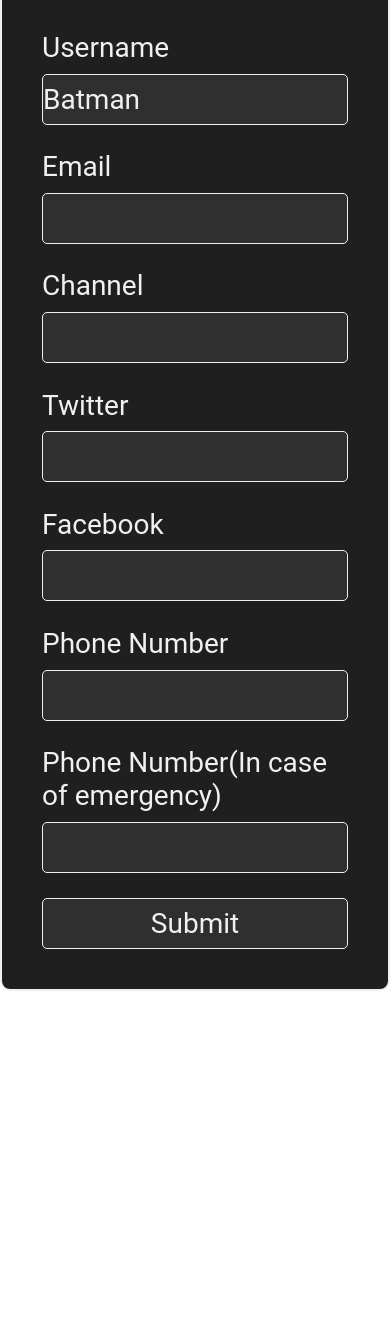
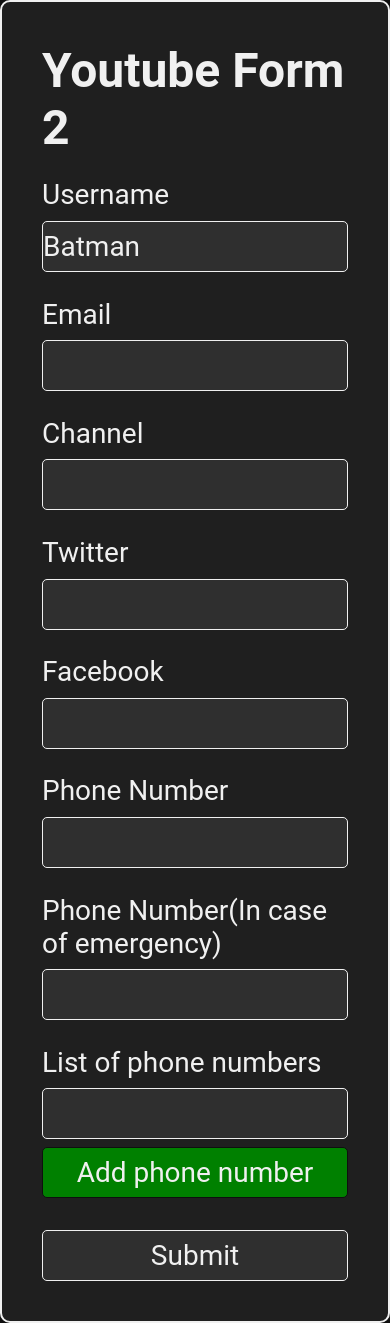
Before and after one commit to SufiyanAK/React-Hook-Form, a React (Vite) app: page / in a window 390 px wide. Before the commit the page ends 991 px from the top, so only its background shows below. Built offline with nearby package versions, Linux system fonts and the light colour scheme.

Commit message:
feat: add dynamic phone number fields to YoutubeForm component

```diff
--- a/src/components/YoutubeForm.tsx
+++ b/src/components/YoutubeForm.tsx
@@ -1,4 +1,4 @@
-import { useForm } from "react-hook-form";
+import { useForm, useFieldArray } from "react-hook-form";
 import { DevTool } from "@hookform/devtools";
 
 interface IFormInput {
@@ -10,6 +10,7 @@
         twitter: string;
     },
     phoneNumbers: string[];
+    phNumbers: Array<{ number: string }>;
 }
 
 let renderCount: number = 0;
@@ -24,9 +25,15 @@
                 facebook: "",
                 twitter: ""
             },
-            phoneNumbers: ["", ""]
+            phoneNumbers: ["", ""],
+            phNumbers: [{ number: "" }],
         }
     });
+
+    const { fields, append, remove } = useFieldArray({
+        name: "phNumbers",
+        control,
+    })
 
     // can use register like this: destructed on the component
     // const { name, onBlur, onChange, ref } = register("username");
@@ -262,10 +269,25 @@
                     </p>
                 </div>
 
+                <div className="formFields">
+                    <label className="label">List of phone numbers</label>
+                    <div>
+                        {fields.map((field, index) => (
+                            <div className="formControl" key={field.id}>
+                                <input className="input" type="text" {...register(`phNumbers.${index}.number` as const,)} />
+                                {
+                                    index > 0 && <button className="removeBtn" type="button" onClick={() => { remove(index) }}>Remove</button>
+                                }
+                            </div>
+                        ))}
+                        <button className="addBtn" type="button" onClick={() => { append({ number: "" }) }}>Add phone number</button>
+                    </div>
+                </div>
+
                 <button className="submitBtn">Submit</button>
-            </form>
+            </form >
             <DevTool control={control} />
-        </div>
+        </div >
     )
 }
 
--- a/src/index.css
+++ b/src/index.css
@@ -14,7 +14,8 @@
   display: flex;
   justify-content: center;
   align-items: center;
-  height: 100vh;
+  min-height: 100vh;
+  height: 100%;
   background-color: #0f0f0f;
 }
 
@@ -72,3 +73,27 @@
   color: #f0f0f0;
   cursor: pointer;
 }
+
+.addBtn {
+  width: 100%;
+  padding: 0.5rem;
+  font-size: 1.75rem;
+  border: 1px solid #0f0f0f;
+  border-radius: 5px;
+  background-color: green;
+  color: #f0f0f0;
+  margin-bottom: 1rem;
+  cursor: pointer;
+}
+
+.removeBtn {
+  width: 100%;
+  padding: 0.5rem;
+  font-size: 1.75rem;
+  border: 1px solid #0f0f0f;
+  border-radius: 5px;
+  background-color: red;
+  color: #f0f0f0;
+  margin-bottom: 1rem;
+  cursor: pointer;
+}
```
